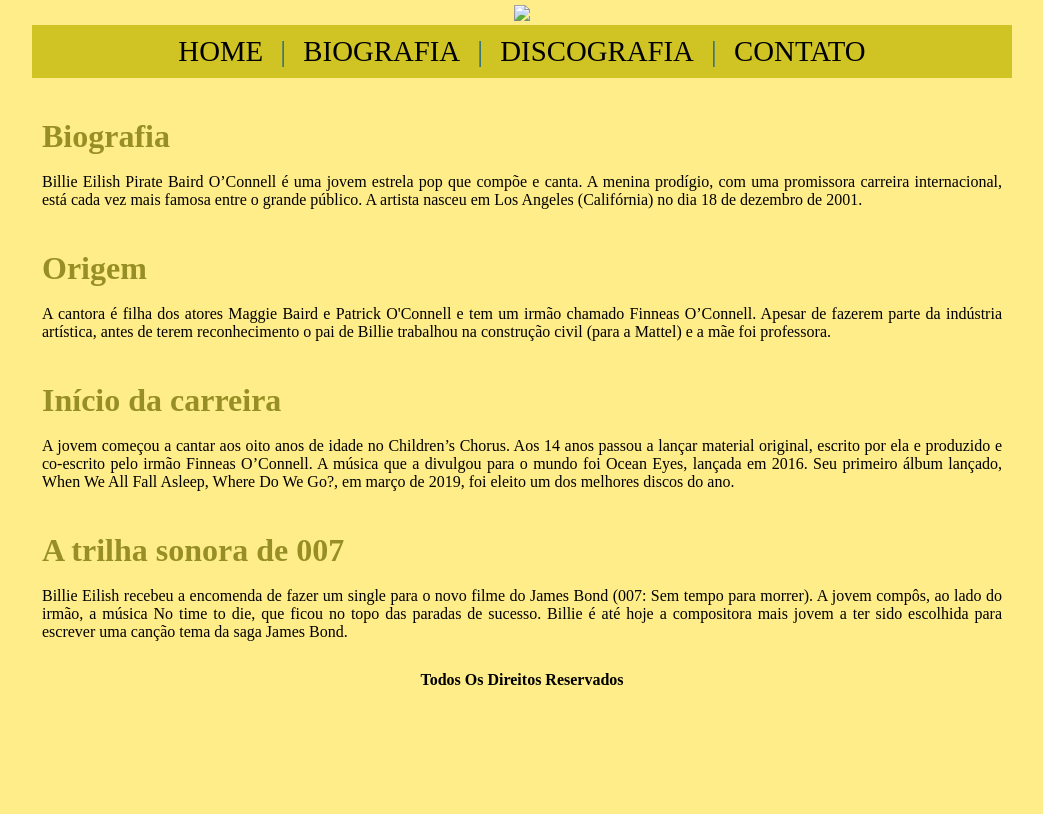
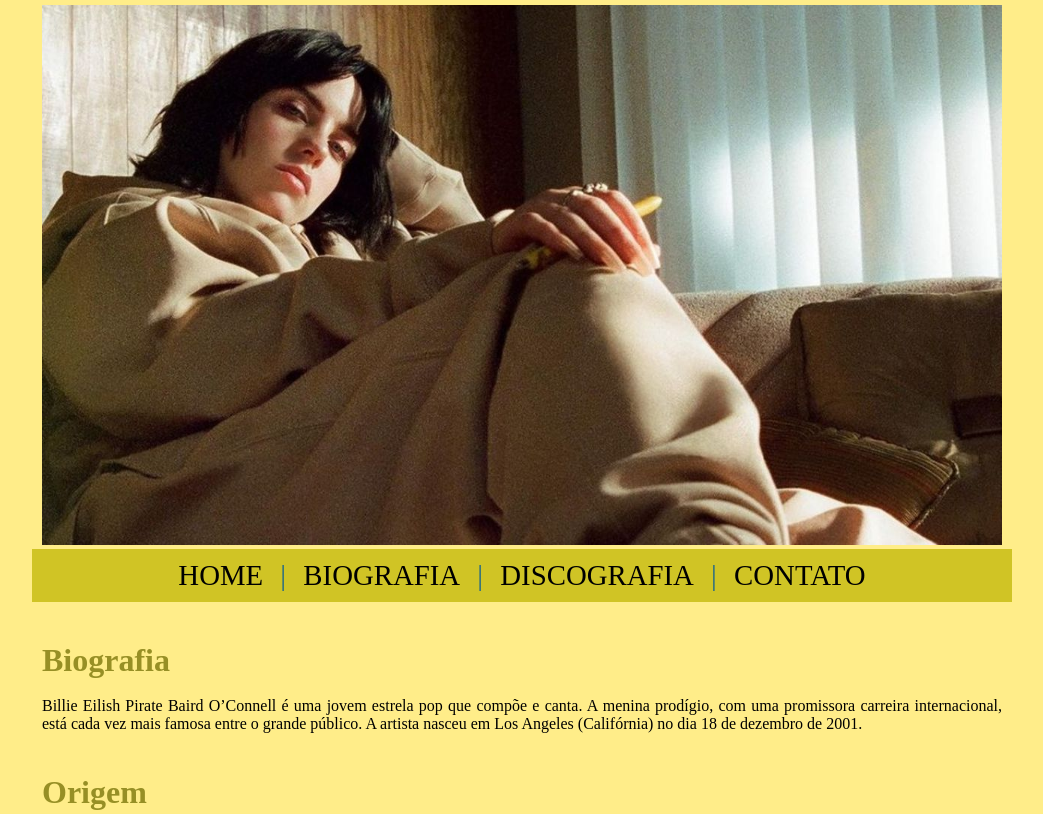
Before and after one commit to FWalterDias/Blog-Billie-Eilish, a plain HTML site: page biografia.html in a window 1280 px wide. Shown: the top 814 px of the page, without its empty margins (118-1161 px from the left). Drawn offline with Linux system fonts and the light colour scheme.

Commit message:
imagens
adição das imagens

```diff
--- a/biografia.html
+++ b/biografia.html
@@ -11,7 +11,7 @@
 
 <div id="cabecalho">
 		<div>
-			<img src="imagens/imagem7.jpg" width="960">
+			<img src="./biografia.jpg" width="960">
 		</div>
 
 		<div id="menu">
```
